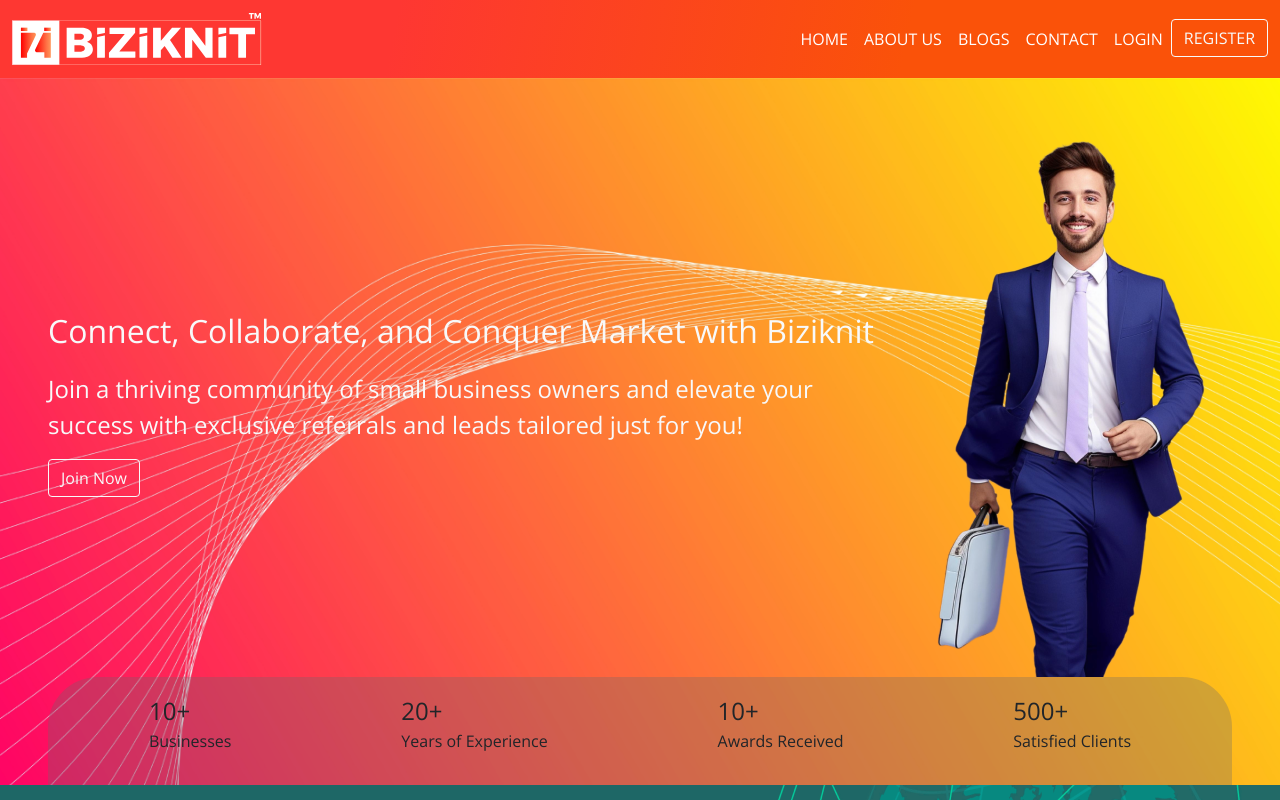
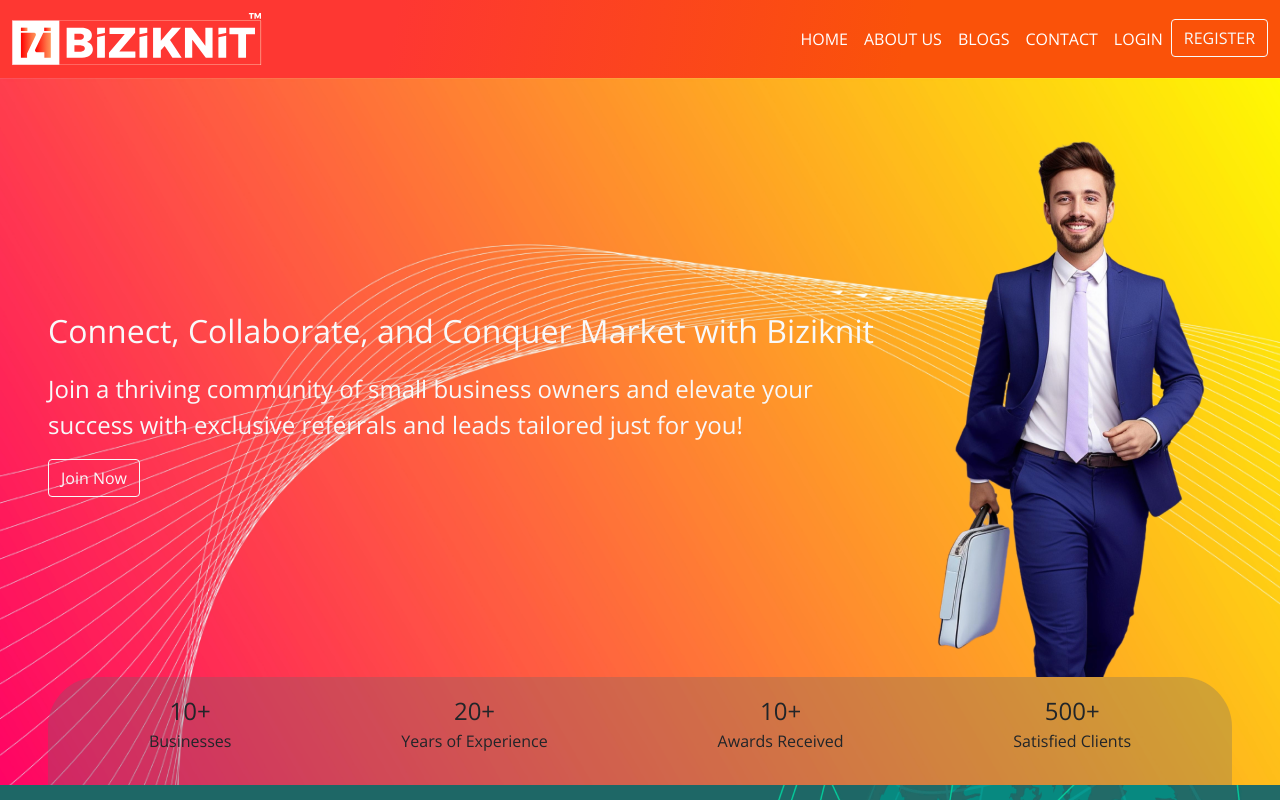
Before and after one commit to pvsaiganesh/Biziknit, a React (Create React App) app: page / in a window 1280 px wide. Shown: the top 800 px of the page. Built offline with nearby package versions, Linux system fonts and the light colour scheme.

Commit message:
Update small-info-card.js

```diff
--- a/src/components/home-components/small-info-card.js
+++ b/src/components/home-components/small-info-card.js
@@ -2,7 +2,7 @@ import React from "react";
 
 const SmallInfoCard = ({ number, title }) => {
   return (
-    <div class="text-middle">
+    <div class="text-center">
       <p class="fs-4 mb-0">{number}</p>
       <p class="fs-6">{title}</p>
     </div>
```
